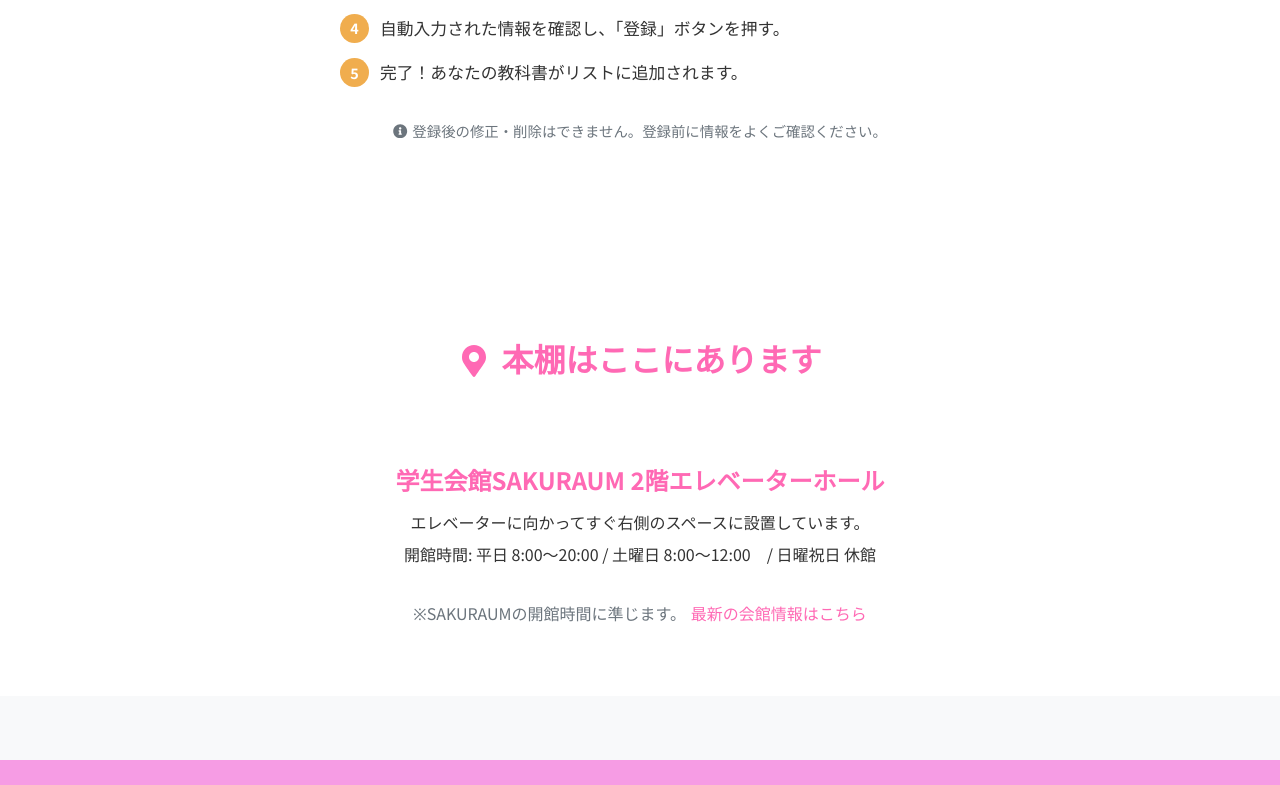
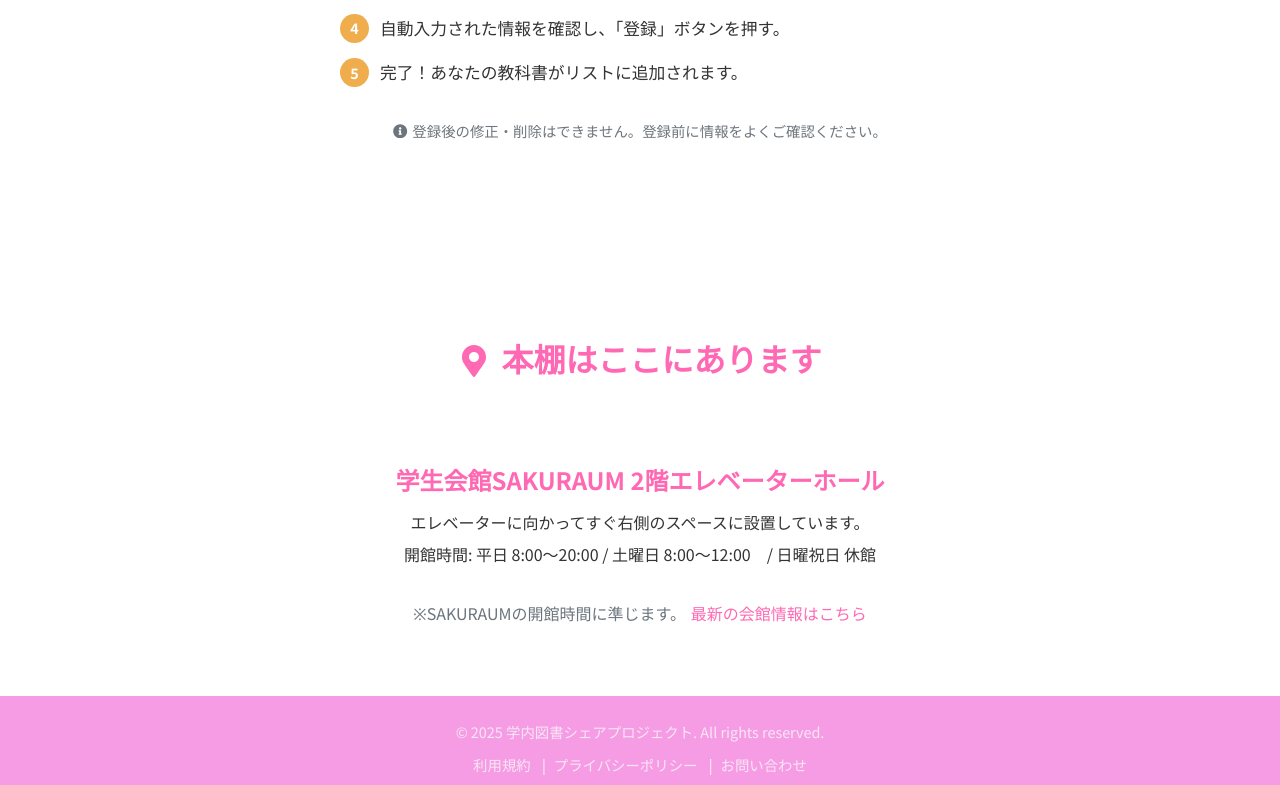
Before and after one commit to Kiha04/BookSharing, a Next.js app: page / in a window 1280 px wide. Shown: the part 2012-2797 px from the top of the page. Built offline with nearby package versions, Linux system fonts and the light colour scheme.

Commit message:
Update index.tsx

```diff
--- a/pages/index.tsx
+++ b/pages/index.tsx
@@ -1,15 +1,13 @@
-// pages/index.tsx (修正後)
+// pages/index.tsx
 
 import React, { useState, useRef } from 'react';
 import { motion } from 'framer-motion';
 import Link from 'next/link';
 import styles from '../styles/LandingPage.module.css';
-// ★ FaUsers は使われていなかったため、インポートから削除
+// ★ FaUsers を削除
 import { FaBookOpen, FaCamera, FaSearch, FaMapMarkerAlt, FaInfoCircle, FaRecycle, FaExchangeAlt } from 'react-icons/fa';
 import ScrollToTopButton from "../components/ScrollToTopButton";
 
-// ★ 1. 変数定義をコンポーネントの外（import文の後）に配置
-// ★ 2. 各画像パスを文字列として引用符 ("") で囲む
 const sampleBookImages = [
   "/images/book1.jpg",
   "/images/book2.jpg",
@@ -25,7 +23,7 @@ const sampleBookImages = [
 
 const LandingPage = () => {
   const [activeTab, setActiveTab] = useState<'donate' | 'receive'>('donate');
-  const footerRef = useRef<HTMLElement>(null);
+  const footerRef = useRef<HTMLElement>(null); // ← 定義はここにあります
 
   const pageVariants = {
     initial: { opacity: 0 },
@@ -112,7 +110,6 @@ const LandingPage = () => {
         </div>
       </header>
 
-      {/* ★ 3. スクロールセクションを return の中に移動 */}
       <section className={styles.scrollingImagesSection}>
         <div className={styles.scrollingImagesContainer}>
           <div className={styles.scrollingImagesTrack}>
@@ -226,12 +223,25 @@ const LandingPage = () => {
               <p>エレベーターに向かってすぐ右側のスペースに設置しています。</p>
               <p>開館時間: 平日 8:00〜20:00 / 土曜日 8:00〜12:00　/ 日曜祝日 休館</p>
               <p className={styles.note}>※SAKURAUMの開館時間に準じます。
-              <br /><Link href="https://www.instagram.com/meio_sakuraum_/">最新の会館情報はこちら</Link></p>
+               <br /> <Link href="https://www.instagram.com/meio_sakuraum_/">最新の会館情報はこちら</Link> </p>
             </div>
          </div>
       </section>
 
+      {/* ★ 3. フッター要素を追加し、ref={footerRef} を設定 */}
+      <footer className={styles.footer} ref={footerRef}>
+          <div className={styles.footerContent}>
+              <p>© {new Date().getFullYear()} 学内図書シェアプロジェクト. All rights reserved.</p>
+              <nav className={styles.footerLinks}>
+                 <Link href="/terms">利用規約</Link> |
+                 <Link href="/privacy">プライバシーポリシー</Link> |
+                 <Link href="/contact">お問い合わせ</Link>
+              </nav>
+          </div>
+      </footer>
 
+      {/* ★ 4. ScrollToTopButton に footerRef を渡す */}
+      <ScrollToTopButton footerRef={footerRef} />
     </motion.div>
   );
 };
```
